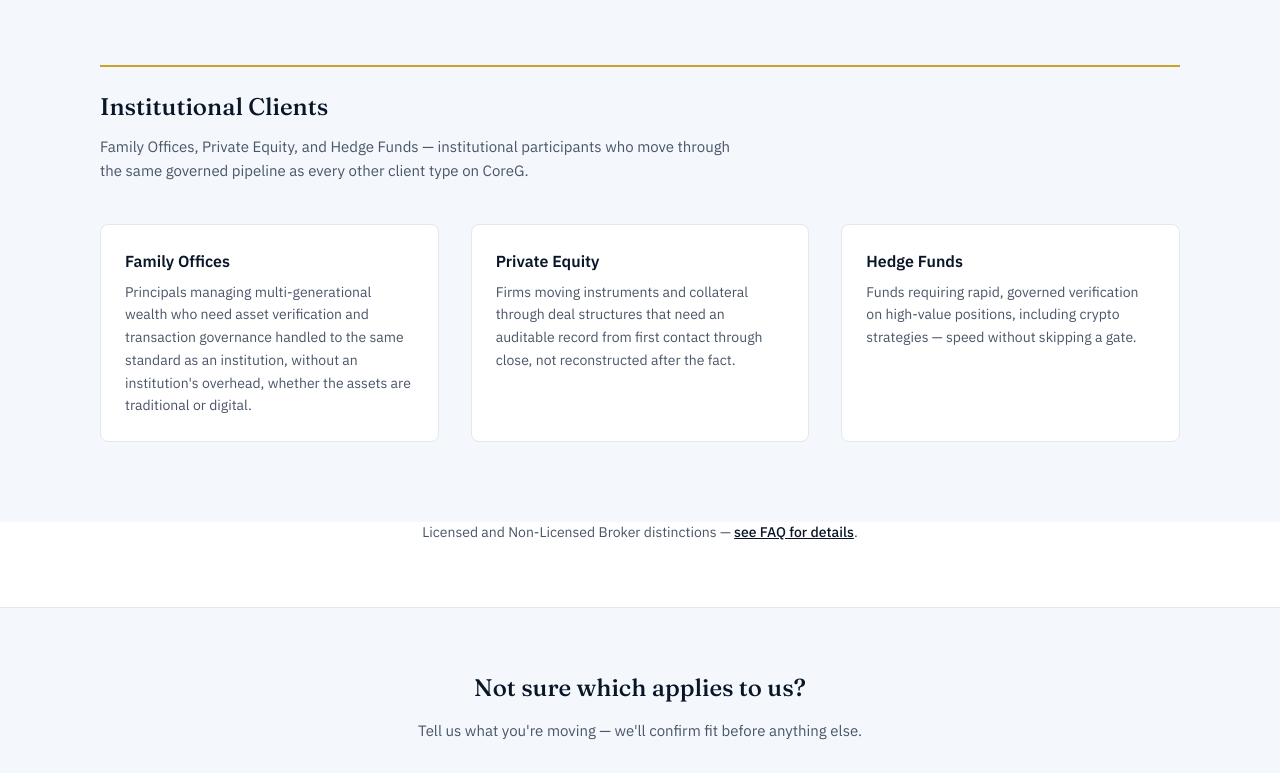
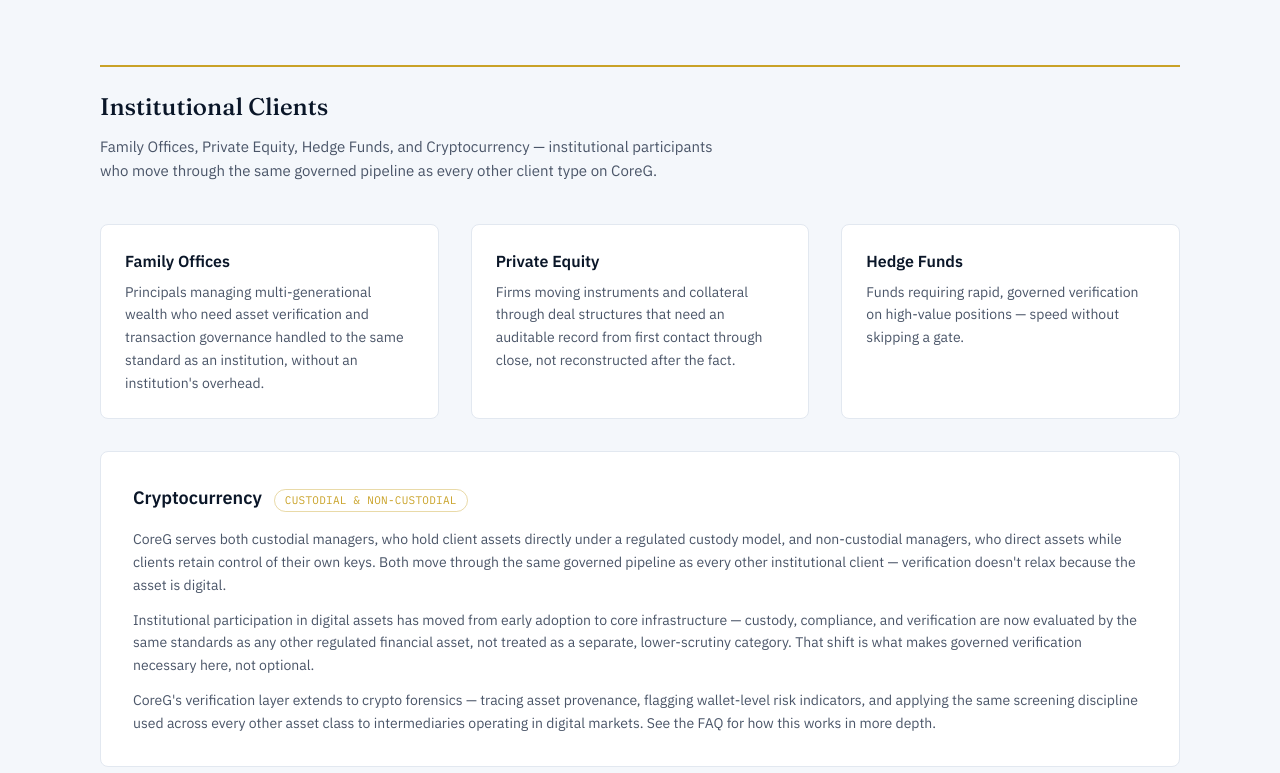
Before and after one commit to CoreGAdmin/coregenisis-site, a React (Vite) app: page /who-we-serve in a window 1280 px wide. Shown: the part 840-1613 px from the top of the page. Built offline with nearby package versions, Linux system fonts and the light colour scheme.

Commit message:
feat: add standalone Cryptocurrency card, revert fold-in mentions, keep FAQ depth

```diff
--- a/src/data/content.js
+++ b/src/data/content.js
@@ -19,7 +19,7 @@
 
 export const SERVES = [
   { label: "Banks",
-    body: "Institutions moving high-value instruments — including digital asset custody — that need a governed, auditable transaction record from first contact to close." },
+    body: "Institutions moving high-value instruments that need a governed, auditable transaction record from first contact to close." },
   { label: "Asset Holders",
     body: "Principals and their representatives who need proof-of-funds and asset verification handled to institutional standard." },
   { label: "PCM Participants",
@@ -28,9 +28,9 @@
 
 export const INSTITUTIONAL_CLIENTS = [
   { label: "Family Offices",
-    body: "Principals managing multi-generational wealth who need asset verification and transaction governance handled to the same standard as an institution, without an institution's overhead, whether the assets are traditional or digital." },
+    body: "Principals managing multi-generational wealth who need asset verification and transaction governance handled to the same standard as an institution, without an institution's overhead." },
   { label: "Private Equity",
     body: "Firms moving instruments and collateral through deal structures that need an auditable record from first contact through close, not reconstructed after the fact." },
   { label: "Hedge Funds",
-    body: "Funds requiring rapid, governed verification on high-value positions, including crypto strategies — speed without skipping a gate." },
+    body: "Funds requiring rapid, governed verification on high-value positions — speed without skipping a gate." },
 ];
--- a/src/pages/WhoWeServe.jsx
+++ b/src/pages/WhoWeServe.jsx
@@ -32,24 +32,57 @@
       </section>
 
       {/* INSTITUTIONAL CLIENTS — distinct block, not a flat card, since it
-          contains three sub-types with their own descriptors rather than
-          one entry with one line, unlike the three cards above. */}
+          contains sub-types with their own descriptors rather than one
+          entry with one line, unlike the three cards above. */}
       <section className="bg-mist px-8 py-20 border-t border-[#E2E8F0]">
         <div className="max-w-[1080px] mx-auto">
           <div className="border-t-2 border-gold pt-6 mb-10">
             <h2 className="font-display text-2xl font-medium text-navy mb-3">Institutional Clients</h2>
             <p className="text-[15px] text-slate leading-relaxed max-w-[640px]">
-              Family Offices, Private Equity, and Hedge Funds — institutional participants
-              who move through the same governed pipeline as every other client type on CoreG.
+              Family Offices, Private Equity, Hedge Funds, and Cryptocurrency — institutional
+              participants who move through the same governed pipeline as every other client
+              type on CoreG.
             </p>
           </div>
-          <div className="grid gap-8 [grid-template-columns:repeat(auto-fit,minmax(240px,1fr))]">
+          <div className="grid gap-8 [grid-template-columns:repeat(auto-fit,minmax(240px,1fr))] mb-8">
             {INSTITUTIONAL_CLIENTS.map((c) => (
               <div key={c.label} className="bg-white border border-[#E2E8F0] rounded-lg p-6">
                 <h3 className="text-base font-semibold text-navy mb-2">{c.label}</h3>
                 <p className="text-[14px] text-slate leading-relaxed">{c.body}</p>
               </div>
             ))}
+          </div>
+
+          {/* Cryptocurrency — standalone WIDE card, per direct confirmation.
+              Card is the summary; the FAQ page has the deeper explanation
+              (both kept intentionally, not duplicated verbatim). */}
+          <div className="bg-white border border-[#E2E8F0] rounded-lg p-8">
+            <div className="flex flex-wrap items-baseline gap-3 mb-4">
+              <h3 className="text-lg font-semibold text-navy">Cryptocurrency</h3>
+              <span className="font-mono text-[11px] text-gold uppercase tracking-wide border border-gold/40 rounded-full px-2.5 py-0.5">
+                Custodial &amp; Non-Custodial
+              </span>
+            </div>
+            <p className="text-[14px] text-slate leading-relaxed mb-3">
+              CoreG serves both custodial managers, who hold client assets directly under a
+              regulated custody model, and non-custodial managers, who direct assets while
+              clients retain control of their own keys. Both move through the same governed
+              pipeline as every other institutional client — verification doesn't relax
+              because the asset is digital.
+            </p>
+            <p className="text-[14px] text-slate leading-relaxed mb-3">
+              Institutional participation in digital assets has moved from early adoption to
+              core infrastructure — custody, compliance, and verification are now evaluated
+              by the same standards as any other regulated financial asset, not treated as a
+              separate, lower-scrutiny category. That shift is what makes governed
+              verification necessary here, not optional.
+            </p>
+            <p className="text-[14px] text-slate leading-relaxed">
+              CoreG's verification layer extends to crypto forensics — tracing asset
+              provenance, flagging wallet-level risk indicators, and applying the same
+              screening discipline used across every other asset class to intermediaries
+              operating in digital markets. See the FAQ for how this works in more depth.
+            </p>
           </div>
         </div>
       </section>
```
